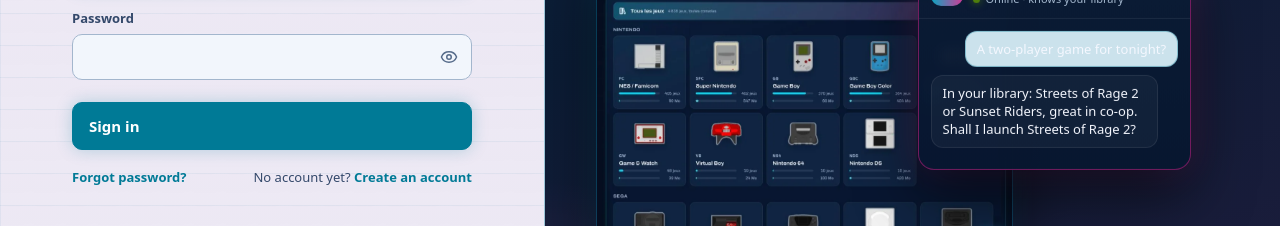
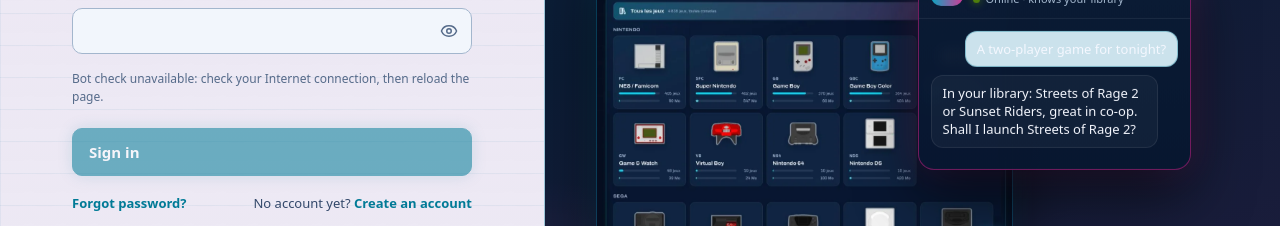
Before and after one commit to RomKade/romkade-manager, a React (Vite) app in the folder frontend/: page / in a window 1280 px wide. Shown: the part 403-629 px from the top of the page. Built offline with nearby package versions, Linux system fonts and the light colour scheme; no server answers; a web font is replaced by a local one.

Commit message:
Manager, connexion : vérification anti-robot Cloudflare Turnstile (clé de site publique commune à tous, jeton envoyé à Supabase à chaque connexion, inscription, mot de passe oublié et renvoi de code)

```diff
--- a/frontend/src/auth/AuthScreen.tsx
+++ b/frontend/src/auth/AuthScreen.tsx
@@ -6,6 +6,7 @@
 import logo480 from "../assets/brand/romkade-manager-logo-480.webp";
 import { LanguageSwitcher } from "../components/TopBar";
 import { getLang, useT } from "../i18n";
+import { CaptchaBox, useCaptcha, type Captcha } from "./captcha";
 import { PRIVACY_URL, supabase, TERMS_URL } from "./supabase";
 
 /**
@@ -61,7 +62,7 @@
   return e?.message ?? String(e);
 }
 
-function useSubmit() {
+function useSubmit(captcha?: Captcha) {
   const [busy, setBusy] = useState(false);
   const [error, setError] = useState("");
   const [info, setInfo] = useState("");
@@ -74,6 +75,7 @@
       setError(String(e));
     } finally {
       setBusy(false);
+      captcha?.reset();  // jeton Turnstile à usage unique
     }
   }
   return { busy, error, info, setInfo, setError, run };
@@ -119,7 +121,7 @@
   );
 }
 
-function ResendButton({ send }: { send: () => Promise<string | void> }) {
+function ResendButton({ send, captcha }: { send: (token: string) => Promise<string | void>; captcha: Captcha }) {
   const t = useT();
   const [left, setLeft] = useState(RESEND_SECONDS);
   const [msg, setMsg] = useState("");
@@ -130,8 +132,8 @@
   }, [left]);
   return (
     <>
-      <button type="button" className="auth__link" disabled={left > 0}
-        onClick={async () => { const err = await send(); setMsg(err || t("auth.resent")); setLeft(RESEND_SECONDS); }}>
+      <button type="button" className="auth__link" disabled={left > 0 || !captcha.token}
+        onClick={async () => { const err = await send(captcha.token); captcha.reset(); setMsg(err || t("auth.resent")); setLeft(RESEND_SECONDS); }}>
         {left > 0 ? t("auth.resendIn", { s: left }) : t("auth.resend")}
       </button>
       {msg && <span className="auth__muted" role="status">{msg}</span>}
@@ -142,15 +144,13 @@
 function SignIn({ email, setEmail, go, onDone }: EmailProps & StepProps & { onDone: () => void }) {
   const t = useT();
   const [password, setPassword] = useState("");
-  const s = useSubmit();
+  const captcha = useCaptcha();
+  const s = useSubmit(captcha);
   const submit = (e: FormEvent) => {
     e.preventDefault();
     s.run(async () => {
-      const { error } = await supabase.auth.signInWithPassword({ email: email.trim(), password });
-      if (error?.code === "email_not_confirmed") {
-        await supabase.auth.resend({ type: "signup", email: email.trim() });
-        return go("verify");
-      }
+      const { error } = await supabase.auth.signInWithPassword({ email: email.trim(), password, options: { captchaToken: captcha.token } });
+      if (error?.code === "email_not_confirmed") return go("verify");  // l'écran du code propose le renvoi
       if (error) return errorText(error, t);
       onDone();
     });
@@ -165,8 +165,9 @@
       <Field id="auth-password" label={t("auth.password")}>
         <PasswordInput id="auth-password" value={password} onChange={setPassword} autoComplete="current-password" />
       </Field>
+      <CaptchaBox captcha={captcha} offline={t("auth.captchaFail")} />
       <Notice error={s.error} />
-      <button type="submit" className="button button--primary auth__submit" disabled={s.busy}>
+      <button type="submit" className="button button--primary auth__submit" disabled={s.busy || !captcha.token}>
         {s.busy ? <span className="auth-spin" aria-hidden /> : t("auth.signin.submit")}
       </button>
       <div className="auth__links">
@@ -182,13 +183,14 @@
   const [name, setName] = useState("");
   const [password, setPassword] = useState("");
   const [terms, setTerms] = useState(false);
-  const s = useSubmit();
+  const captcha = useCaptcha();
+  const s = useSubmit(captcha);
   const submit = (e: FormEvent) => {
     e.preventDefault();
     if (!terms) { s.setError(t("auth.err.terms")); return; }
     s.run(async () => {
       const { data, error } = await supabase.auth.signUp({ email: email.trim(), password,
-        options: { data: { name: name.trim(), locale: getLang(), terms_accepted_at: new Date().toISOString() } } });
+        options: { captchaToken: captcha.token, data: { name: name.trim(), locale: getLang(), terms_accepted_at: new Date().toISOString() } } });
       if (error) return errorText(error, t);
       if (data.user && Array.isArray(data.user.identities) && data.user.identities.length === 0) return t("auth.err.user_already_exists");
       if (data.session) return onDone();
@@ -215,8 +217,9 @@
         <span>{before}<a href={TERMS_URL} target="_blank" rel="noreferrer noopener">{t("auth.signup.termsLink")}</a>{middle}
           <a href={PRIVACY_URL} target="_blank" rel="noreferrer noopener">{t("auth.signup.privacyLink")}</a>{end}</span>
       </label>
+      <CaptchaBox captcha={captcha} offline={t("auth.captchaFail")} />
       <Notice error={s.error} />
-      <button type="submit" className="button button--primary auth__submit" disabled={s.busy}>
+      <button type="submit" className="button button--primary auth__submit" disabled={s.busy || !captcha.token}>
         {s.busy ? <span className="auth-spin" aria-hidden /> : t("auth.signup.submit")}
       </button>
       <div className="auth__links">
@@ -229,11 +232,12 @@
 function Verify({ email, go, onDone }: { email: string; onDone: () => void } & StepProps) {
   const t = useT();
   const [code, setCode] = useState("");
-  const s = useSubmit();
+  const captcha = useCaptcha();
+  const s = useSubmit(captcha);
   const submit = (e: FormEvent) => {
     e.preventDefault();
     s.run(async () => {
-      const { error } = await supabase.auth.verifyOtp({ email: email.trim(), token: code, type: "signup" });
+      const { error } = await supabase.auth.verifyOtp({ email: email.trim(), token: code, type: "signup", options: { captchaToken: captcha.token } });
       if (error) return errorText(error, t);
       onDone();
     });
@@ -243,12 +247,13 @@
       <h1 id="auth-title" className="auth__title">{t("auth.verify.title")}</h1>
       <p className="auth__muted">{t("auth.verify.sub", { email })}</p>
       <CodeInput value={code} onChange={setCode} />
+      <CaptchaBox captcha={captcha} offline={t("auth.captchaFail")} />
       <Notice error={s.error} />
-      <button type="submit" className="button button--primary auth__submit" disabled={s.busy || code.length !== 6}>
+      <button type="submit" className="button button--primary auth__submit" disabled={s.busy || code.length !== 6 || !captcha.token}>
         {s.busy ? <span className="auth-spin" aria-hidden /> : t("auth.verify.submit")}
       </button>
       <div className="auth__links">
-        <ResendButton send={async () => { const { error } = await supabase.auth.resend({ type: "signup", email: email.trim() }); return error ? errorText(error, t) : undefined; }} />
+        <ResendButton captcha={captcha} send={async (captchaToken) => { const { error } = await supabase.auth.resend({ type: "signup", email: email.trim(), options: { captchaToken } }); return error ? errorText(error, t) : undefined; }} />
         <button type="button" className="auth__link" onClick={() => go("signin")}>{t("auth.back")}</button>
       </div>
     </form>
@@ -257,11 +262,12 @@
 
 function Forgot({ email, setEmail, go }: EmailProps & StepProps) {
   const t = useT();
-  const s = useSubmit();
+  const captcha = useCaptcha();
+  const s = useSubmit(captcha);
   const submit = (e: FormEvent) => {
     e.preventDefault();
     s.run(async () => {
-      const { error } = await supabase.auth.resetPasswordForEmail(email.trim());
+      const { error } = await supabase.auth.resetPasswordForEmail(email.trim(), { captchaToken: captcha.token });
       if (error) return errorText(error, t);
       go("reset");
     });
@@ -273,8 +279,9 @@
       <Field id="auth-email" label={t("auth.email")}>
         <input id="auth-email" type="email" autoComplete="email" value={email} onChange={(e) => setEmail(e.target.value)} required autoFocus />
       </Field>
+      <CaptchaBox captcha={captcha} offline={t("auth.captchaFail")} />
       <Notice error={s.error} />
-      <button type="submit" className="button button--primary auth__submit" disabled={s.busy}>
+      <button type="submit" className="button button--primary auth__submit" disabled={s.busy || !captcha.token}>
         {s.busy ? <span className="auth-spin" aria-hidden /> : t("auth.forgot.submit")}
       </button>
       <div className="auth__links"><button type="button" className="auth__link" onClick={() => go("signin")}>{t("auth.back")}</button></div>
@@ -286,11 +293,12 @@
   const t = useT();
   const [code, setCode] = useState("");
   const [password, setPassword] = useState("");
-  const s = useSubmit();
+  const captcha = useCaptcha();
+  const s = useSubmit(captcha);
   const submit = (e: FormEvent) => {
     e.preventDefault();
     s.run(async () => {
-      const { error } = await supabase.auth.verifyOtp({ email: email.trim(), token: code, type: "recovery" });
+      const { error } = await supabase.auth.verifyOtp({ email: email.trim(), token: code, type: "recovery", options: { captchaToken: captcha.token } });
       if (error) return errorText(error, t);
       const upd = await supabase.auth.updateUser({ password });
       if (upd.error) return errorText(upd.error, t);
@@ -305,12 +313,13 @@
       <Field id="auth-password" label={t("auth.newPassword")} hint={t("auth.rules")}>
         <PasswordInput id="auth-password" value={password} onChange={setPassword} autoComplete="new-password" />
       </Field>
+      <CaptchaBox captcha={captcha} offline={t("auth.captchaFail")} />
       <Notice error={s.error} />
-      <button type="submit" className="button button--primary auth__submit" disabled={s.busy || code.length !== 6}>
+      <button type="submit" className="button button--primary auth__submit" disabled={s.busy || code.length !== 6 || !captcha.token}>
         {s.busy ? <span className="auth-spin" aria-hidden /> : t("auth.reset.submit")}
       </button>
       <div className="auth__links">
-        <ResendButton send={async () => { const { error } = await supabase.auth.resetPasswordForEmail(email.trim()); return error ? errorText(error, t) : undefined; }} />
+        <ResendButton captcha={captcha} send={async (captchaToken) => { const { error } = await supabase.auth.resetPasswordForEmail(email.trim(), { captchaToken }); return error ? errorText(error, t) : undefined; }} />
         <button type="button" className="auth__link" onClick={() => go("signin")}>{t("auth.back")}</button>
       </div>
     </form>
--- /dev/null
+++ b/frontend/src/auth/captcha.tsx
@@ -0,0 +1,78 @@
+import { useEffect, useRef, useState } from "react";
+
+import { getLang } from "../i18n";
+
+/**
+ * Vérification anti-robot Cloudflare Turnstile, exigée par Supabase Auth pour la connexion, l'inscription, le mot de
+ * passe oublié et le renvoi d'un code.
+ *
+ * La clé de site est publique et la même pour tous : le widget est autorisé sur localhost / 127.0.0.1 (le Manager
+ * tourne chez chaque utilisateur) et sur romkade.com. La clé secrète n'est connue que de Supabase, qui vérifie le
+ * jeton auprès de Cloudflare. Un jeton ne sert qu'une fois : `reset()` après chaque appel à Supabase.
+ */
+export const TURNSTILE_SITE_KEY = import.meta.env.VITE_TURNSTILE_SITE_KEY || "0x4AAAAAAFgdH46TUjayOnli";
+const SCRIPT = "https://challenges.cloudflare.com/turnstile/v0/api.js?render=explicit";
+
+type Turnstile = {
+  render: (el: HTMLElement, opts: Record<string, unknown>) => string;
+  reset: (id: string) => void;
+  remove: (id: string) => void;
+};
+declare global {
+  interface Window { turnstile?: Turnstile }
+}
+
+let loading: Promise<void> | null = null;
+function loadScript(): Promise<void> {
+  if (window.turnstile) return Promise.resolve();
+  loading ??= new Promise((resolve, reject) => {
+    const s = document.createElement("script");
+    s.src = SCRIPT;
+    s.async = true;
+    s.onload = () => resolve();
+    s.onerror = () => { loading = null; reject(new Error("turnstile")); };
+    document.head.appendChild(s);
+  });
+  return loading;
+}
+
+export function useCaptcha() {
+  const box = useRef<HTMLDivElement>(null);
+  const widget = useRef<string | null>(null);
+  const [token, setToken] = useState("");
+  const [failed, setFailed] = useState(false);
+  useEffect(() => {
+    let alive = true;
+    loadScript().then(() => {
+      if (!alive || !box.current || !window.turnstile) return;
+      widget.current = window.turnstile.render(box.current, {
+        sitekey: TURNSTILE_SITE_KEY, theme: "auto", size: "flexible", language: getLang(),
+        callback: (t: string) => { setToken(t); setFailed(false); },
+        "expired-callback": () => setToken(""),
+        "error-callback": () => { setToken(""); setFailed(true); },
+      });
+    }).catch(() => { if (alive) setFailed(true); });
+    return () => {
+      alive = false;
+      if (widget.current && window.turnstile) window.turnstile.remove(widget.current);
+      widget.current = null;
+    };
+  }, []);
+  const reset = () => {
+    setToken("");
+    if (widget.current && window.turnstile) window.turnstile.reset(widget.current);
+  };
+  return { box, token, failed, reset };
+}
+
+export type Captcha = ReturnType<typeof useCaptcha>;
+
+/** Emplacement du widget (souvent invisible : Cloudflare ne montre une case à cocher qu'en cas de doute). */
+export function CaptchaBox({ captcha, offline }: { captcha: Captcha; offline: string }) {
+  return (
+    <div className="auth__captcha">
+      <div ref={captcha.box} />
+      {captcha.failed && <p className="field__hint">{offline}</p>}
+    </div>
+  );
+}
--- a/frontend/src/i18n/locales/auth.ts
+++ b/frontend/src/i18n/locales/auth.ts
@@ -39,6 +39,7 @@
     "mfa.title": "Double authentification",
     "mfa.sub": "Saisis le code à 6 chiffres affiché par ton application d'authentification.",
     "loading": "Connexion à ROMKADE…",
+    "captchaFail": "Vérification anti-robot impossible : vérifie ta connexion Internet, puis recharge la page.",
     "offline": "Impossible de joindre ROMKADE : vérifie ta connexion Internet.",
     "signout": "Se déconnecter",
     "account": "Mon compte ROMKADE",
@@ -110,6 +111,7 @@
     "mfa.title": "Two-factor authentication",
     "mfa.sub": "Enter the 6-digit code shown by your authenticator app.",
     "loading": "Connecting to ROMKADE…",
+    "captchaFail": "Bot check unavailable: check your Internet connection, then reload the page.",
     "offline": "Can't reach ROMKADE: check your Internet connection.",
     "signout": "Sign out",
     "account": "My ROMKADE account",
@@ -181,6 +183,7 @@
     "mfa.title": "Verificación en dos pasos",
     "mfa.sub": "Introduce el código de 6 cifras de tu aplicación de autenticación.",
     "loading": "Conectando con ROMKADE…",
+    "captchaFail": "Verificación anti-robot imposible: comprueba tu conexión a Internet y recarga la página.",
     "offline": "No se puede contactar con ROMKADE: comprueba tu conexión a Internet.",
     "signout": "Cerrar sesión",
     "account": "Mi cuenta ROMKADE",
--- a/frontend/src/styles/auth.css
+++ b/frontend/src/styles/auth.css
@@ -149,3 +149,7 @@
 .auth-pitch__brands li:nth-child(even) { border-color: color-mix(in srgb, var(--accent-2) 45%, transparent); box-shadow: 0 0 14px rgb(255 67 181 / 0.08); }
 .auth-pitch__brands .auth-pitch__brands-more { border-style: dashed; border-color: rgb(255 255 255 / 0.18); color: var(--screen-ink-2); font-weight: 600; box-shadow: none; }
 @media (prefers-reduced-motion: reduce) { .auth-pitch__brands li { animation: none !important; } }
+
+/* Vérification anti-robot (Cloudflare Turnstile) */
+.auth__captcha { margin-top: 16px; min-height: 0; }
+.auth__captcha > div:empty { display: none; }
```
